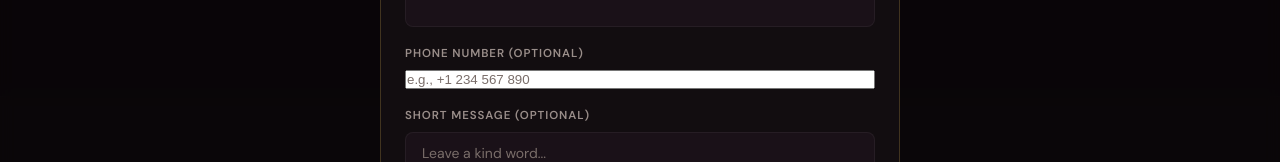
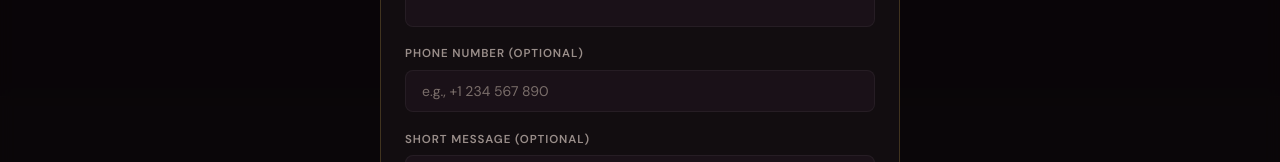
Before and after one commit to Djowo1/gurgorpister, a React (Vite) app: page /pay in a window 1280 px wide. Shown: the part 384-546 px from the top of the page. Built offline with nearby package versions, Linux system fonts and the light colour scheme; no server answers.

Commit message:
edited the css for the modal

```diff
--- a/src/components/DonationModal/DonationModal.module.css
+++ b/src/components/DonationModal/DonationModal.module.css
@@ -125,9 +125,10 @@
   margin-left: 0.5rem;
 }
 
-/* General input styling for name/email */
+/* General input styling for text/email/tel */
 .field input[type="text"],
-.field input[type="email"] {
+.field input[type="email"],
+.field input[type="tel"] {
   background: var(--bg-elevated);
   border: 1px solid var(--border-subtle);
   border-radius: var(--radius-md);
@@ -140,7 +141,8 @@
   width: 100%;
 }
 .field input[type="text"]:focus,
-.field input[type="email"]:focus { border-color: var(--gold-border); }
+.field input[type="email"]:focus,
+.field input[type="tel"]:focus { border-color: var(--gold-border); }
 .field input::placeholder { color: var(--muted); }
 
 
```
